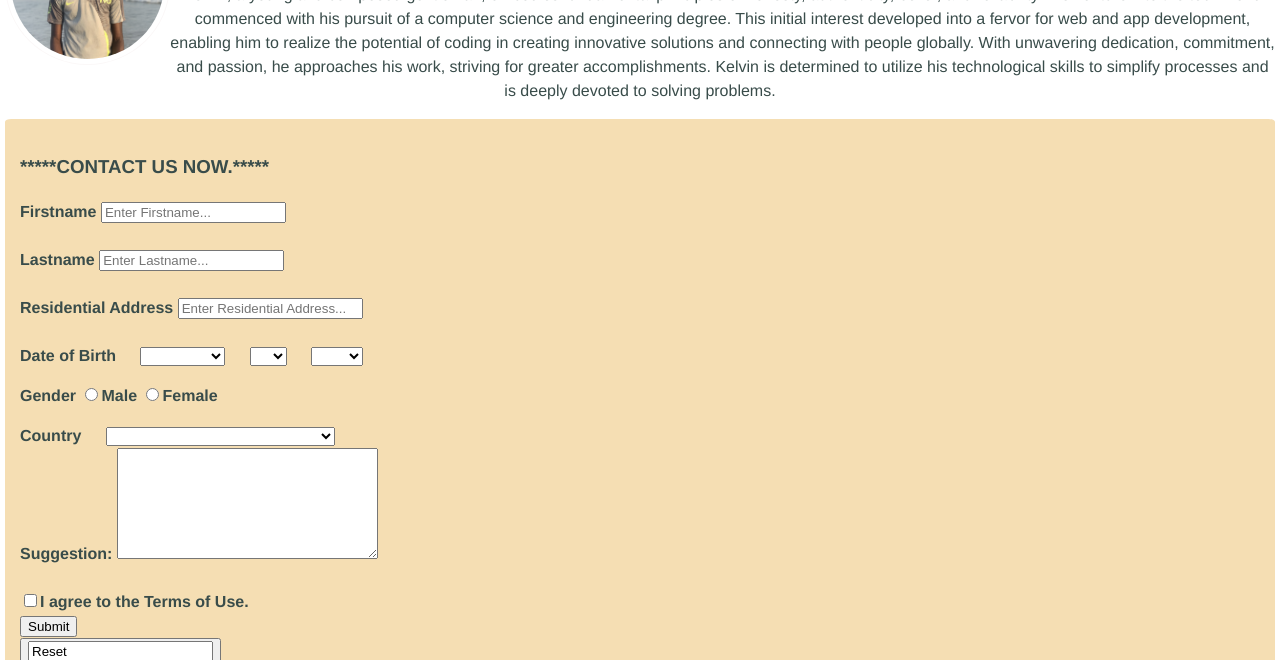
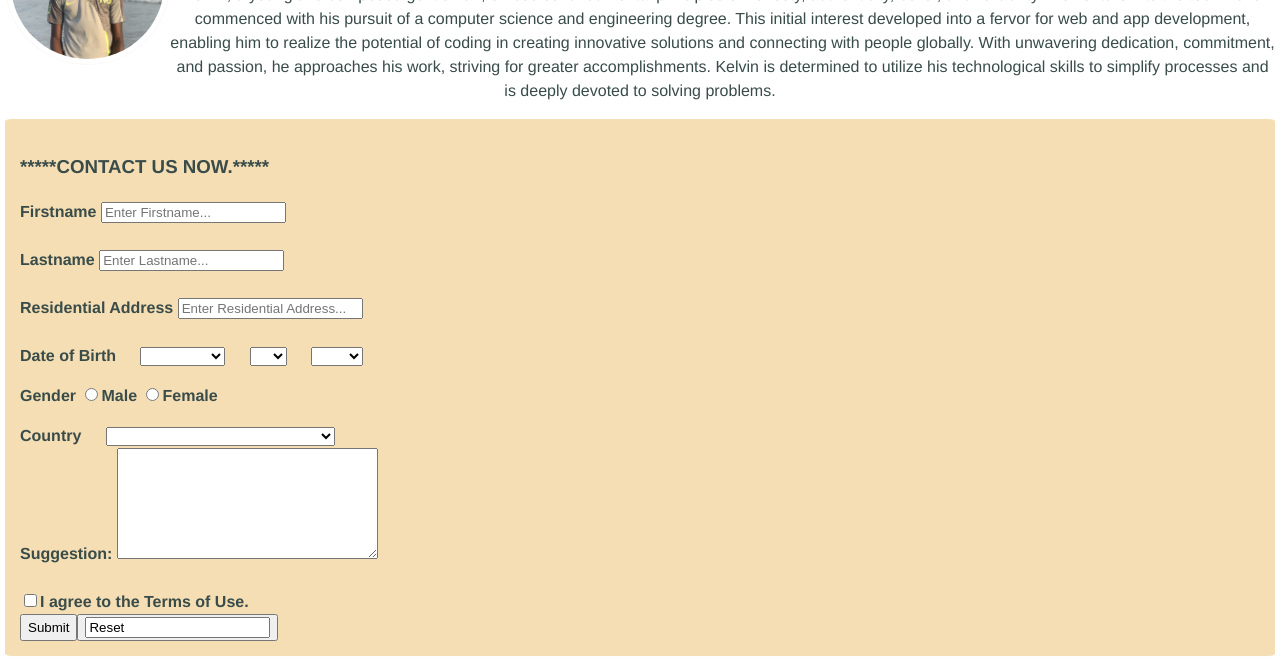
Before and after one commit to Ke12in/Kelvin-Afful, a plain HTML site: page index.html in a window 1280 px wide. Shown: the part 1266-1926 px from the top of the page. Drawn offline with nearby package versions, Linux system fonts and the light colour scheme.

Commit message:
Update pp.css

```diff
--- a/pp.css
+++ b/pp.css
@@ -147,7 +147,7 @@ nav ul li a {
    background-color: #0fbfbf;
 
 }
-#control{
+.control{
     display:flex;
     flex-display:column;
     curser:pointer;
```
